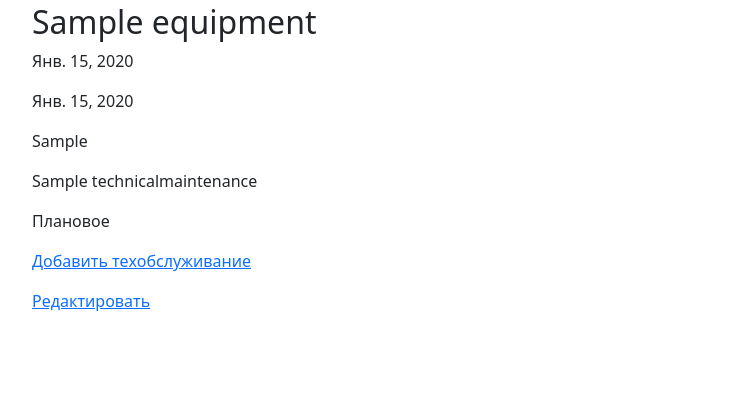
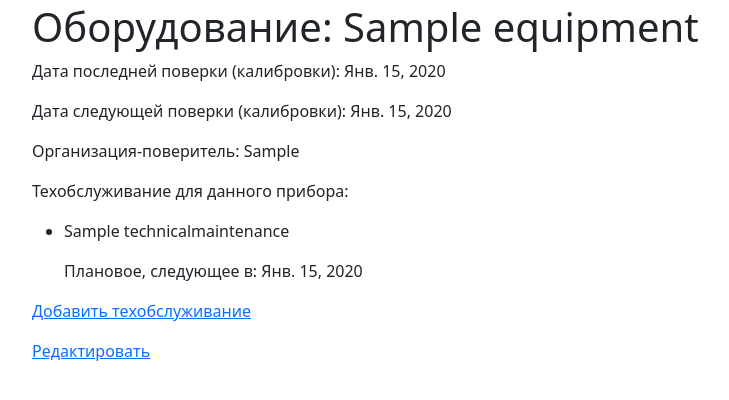
Before and after one commit to LemanRus/LIMS, a Django app: page /lab/equipment/1/ in a window 1280 px wide. Shown: the part 77-477 px from the top of the page, without its empty margins (50-779 px from the left). Run offline with Django 3.2, Linux system fonts and the light colour scheme; a user stored in the database is signed in; tables that the repository leaves empty hold one stand-in row (values such as "Sample post").

Commit message:
Fix equipment templates

```diff
--- a/lims/lab/templates/lab/equipment_detail.html
+++ b/lims/lab/templates/lab/equipment_detail.html
@@ -1,18 +1,23 @@
 {% extends "lab/base.html" %}
 
 {% block title %}
-    {{equipment.name}}
+    Оборудование: {{ equipment.name }}
 {% endblock title %}
 
 {% block content %}
-    <h2>{{equipment.name}}</h2>
-    <p>{{equipment.last_cal}}</p>
-    <p>{{equipment.next_cal}}</p>
-    <p>{{equipment.cal_organisation}}</p>
-    {% for maintenance in equipment.maintenance.all %}
-        <p>{{maintenance.name}}</p>
-        <p>{{maintenance.type}}</p>
-    {% endfor %}
+    <h1>Оборудование: {{ equipment.name }}</h1>
+    <p>Дата последней поверки (калибровки): {{ equipment.last_cal }}</p>
+    <p>Дата следующей поверки (калибровки): {{ equipment.next_cal }}</p>
+    <p>Организация-поверитель: {{ equipment.cal_organisation }}</p>
+    <p>Техобслуживание для данного прибора:</p>
+    <ul>
+        {% for maintenance in equipment.maintenance.all %}
+            <li>
+                <p>{{ maintenance.name }}</p>
+                <p>{{ maintenance.type }}, следующее в: {{ maintenance.next_date }}</p>
+            </li>
+        {% endfor %}
+    </ul>
     <p><a href="{% url 'lab:maintenance_create' %}?equipment={{ equipment.id }}">Добавить техобслуживание</a></p>
     <p><a href="{% url 'lab:equipment_update' equipment.id %}">Редактировать</a></p>
 {% endblock content %}
--- a/lims/lab/templates/lab/equipment_update.html
+++ b/lims/lab/templates/lab/equipment_update.html
@@ -1,12 +1,13 @@
 {% extends 'lab/base.html' %}
 
 {% block title %}
-    Редактировать оборудование
+    Редактировать оборудование: {{ equipment.name }}
 {% endblock title %}
 
 {% block content %}
     <form action="{% url 'lab:equipment_update' equipment.id %}" method="post" enctype="multipart/form-data">
         {% csrf_token %}
+        <h1>Редактирование оборудования: {{ equipment.name }}</h1>
         {{ form.as_p }}
         <input type="submit" value="OK">
     </form>
```
